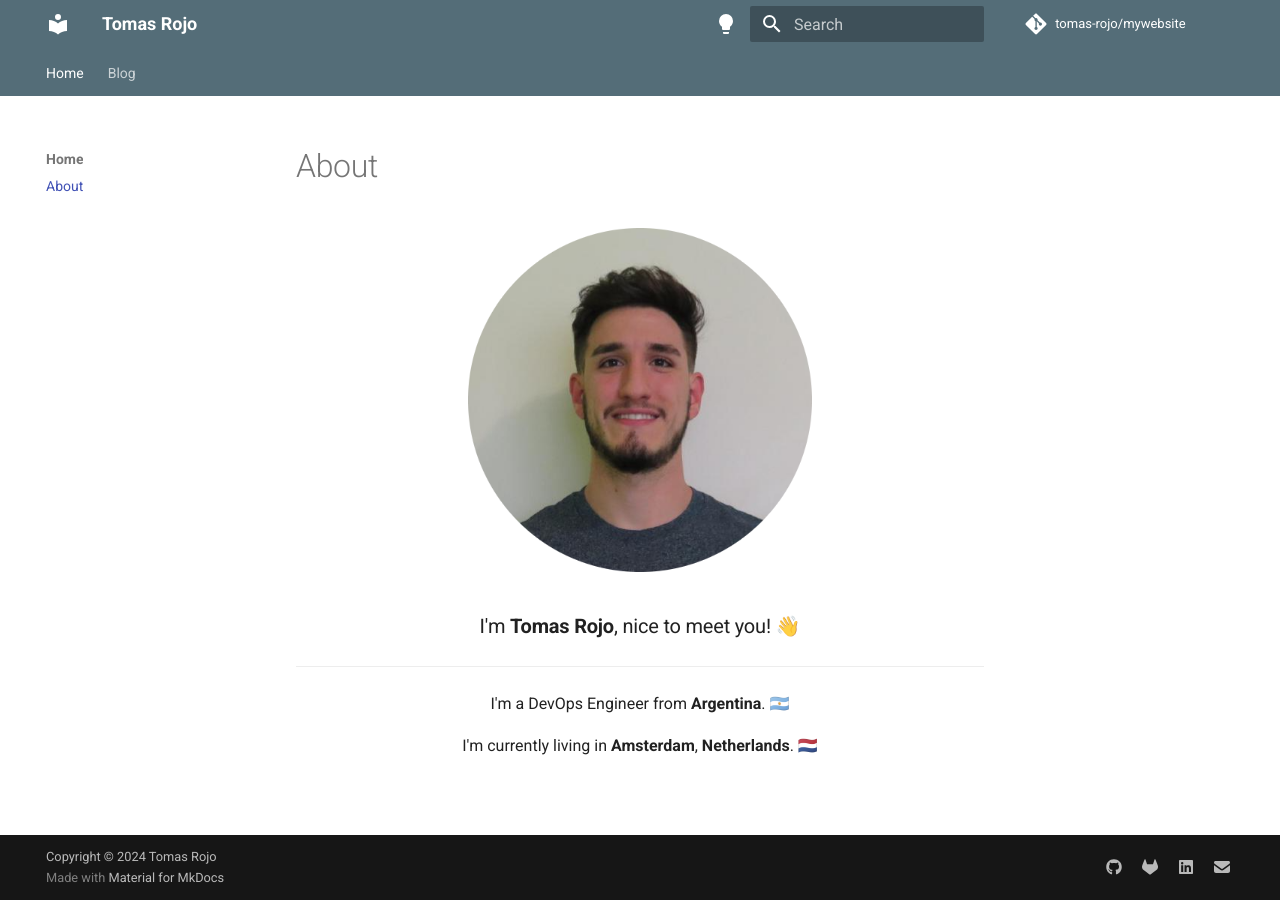
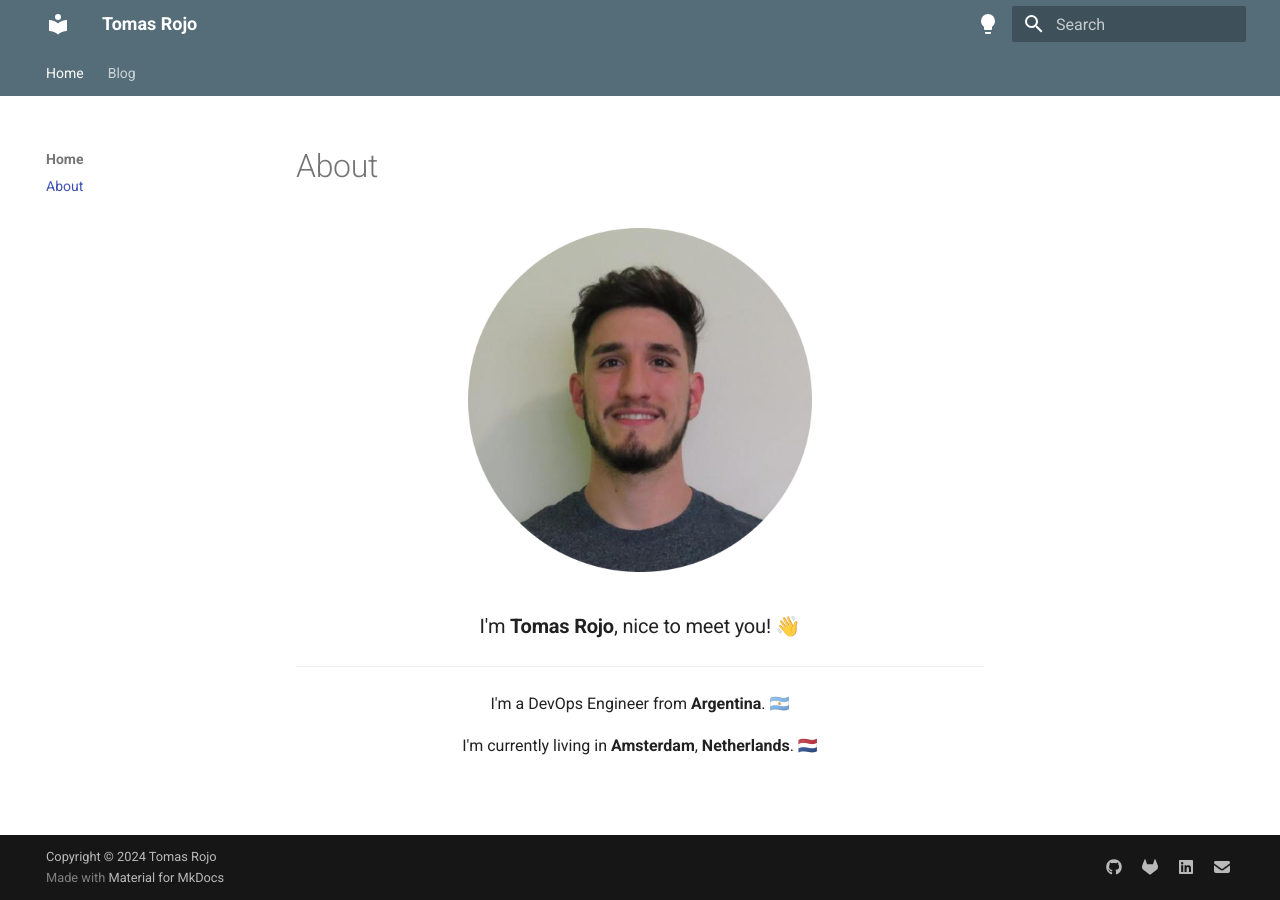
Before and after one commit to tomas-rojo/tomas-rojo.github.io, an MkDocs documentation site: the page built from docs/index.md, in a window 1280 px wide. Built offline with MkDocs 1.6.1 and Material for MkDocs 9.7.7, drawn with Linux system fonts in a browser that asks for light colours; comment, search, counter and statistics services are not loaded.

Commit message:
Remove github referencies

```diff
--- a/mkdocs.yml
+++ b/mkdocs.yml
@@ -2,10 +2,6 @@ site_name: Tomas Rojo
 site_author: Tomas Rojo
 site_url: https://tomasrojo.cloud
 copyright: Copyright &copy; 2024 Tomas Rojo
-
-repo_name: tomas-rojo/mywebsite
-repo_url: https://github.com/tomas-rojo/mywebsite
-
 
 theme:
   name: material
```
